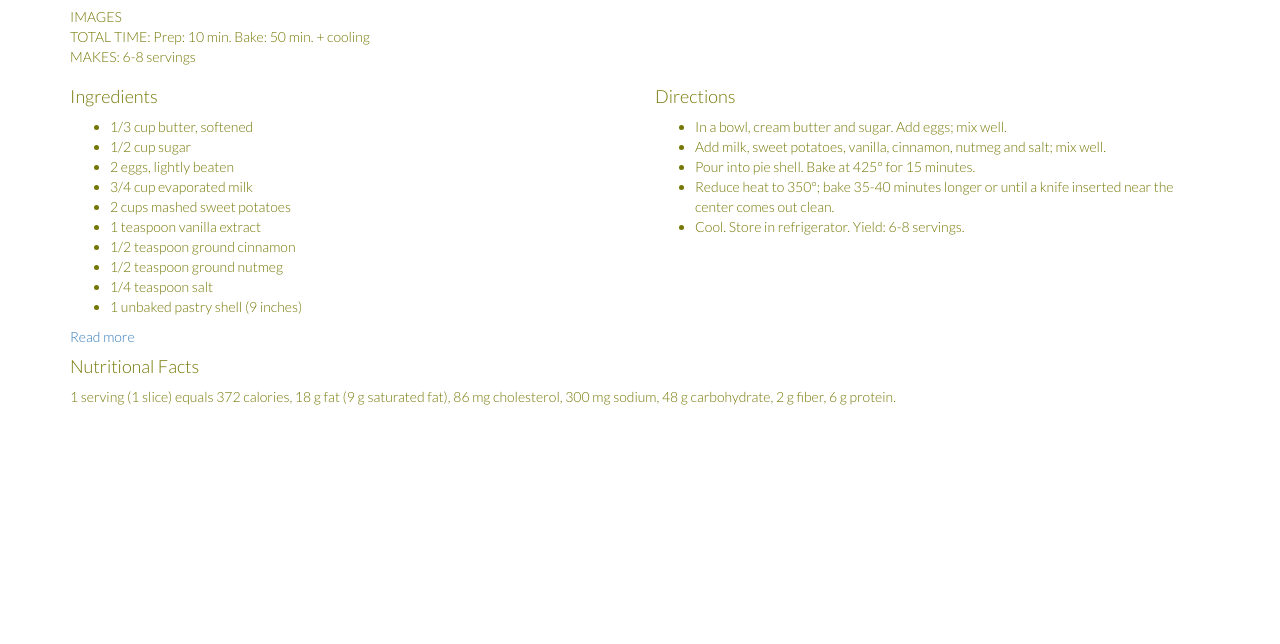
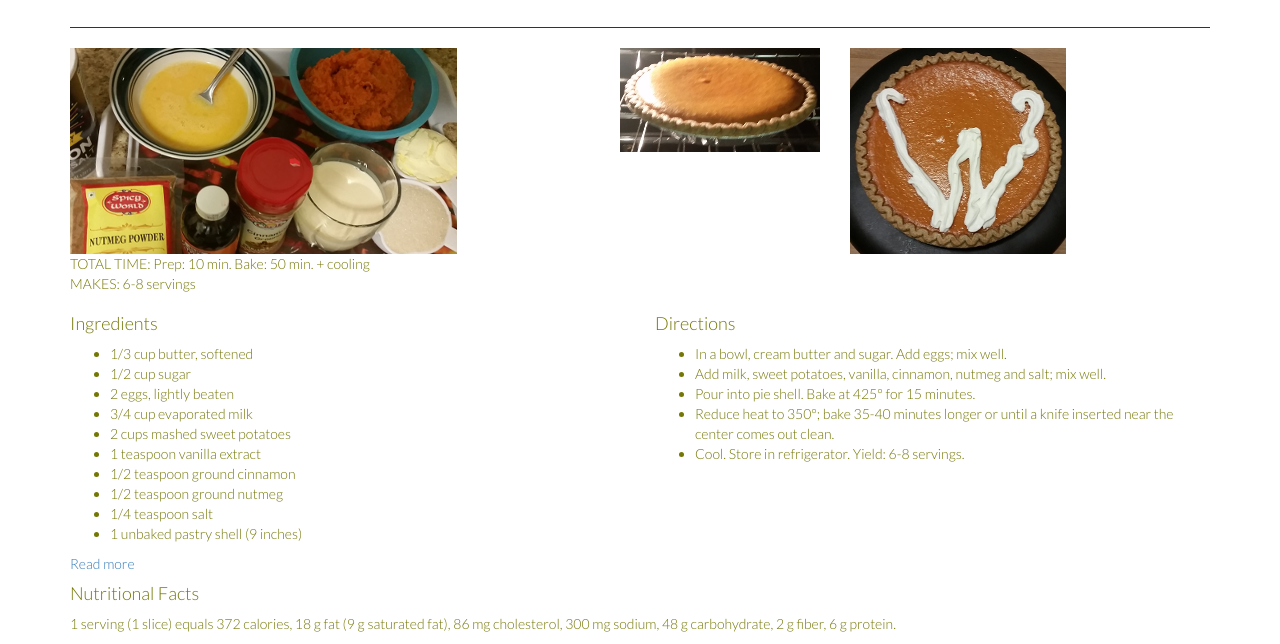
Before and after one commit to amightyo/bakeoff, a plain HTML site: page index.html in a window 1280 px wide. Shown: the part 172-816 px from the top of the page. Drawn offline with Linux system fonts and the light colour scheme.

Commit message:
Sweet Potato Pie Bake-Off Contest Winner! :)

```diff
--- a/css/style.css
+++ b/css/style.css
@@ -46,6 +46,10 @@ body{
 .title-logo{
 	margin-top: 20px;
 }
-ul {
-    list-style-image: url('../images/heart.png');
+hr {
+    border: none;
+    height: 1px;
+    /* Set the hr color */
+    color: #333; /* old IE */
+    background-color: #333; /* Modern Browsers */
 }
--- a/index.html
+++ b/index.html
@@ -32,7 +32,19 @@
 		</div>
 		<div class="row">
 			<div class="col-md-12">
-				IMAGES
+				<hr>
+			</div>
+
+		</div>
+		<div class="row">
+			<div class="col-md-4">
+				<img src="images/ingredient.png" alt="Ingredients">
+			</div>
+			<div class="col-md-4">
+				<img src="images/ready.png" alt="Baked" align="right">
+			</div>
+			<div class="col-md-4">
+				<img src="images/enjoy.png" alt="Sweet Potato Pie">
 			</div>
 
 		</div>
```
